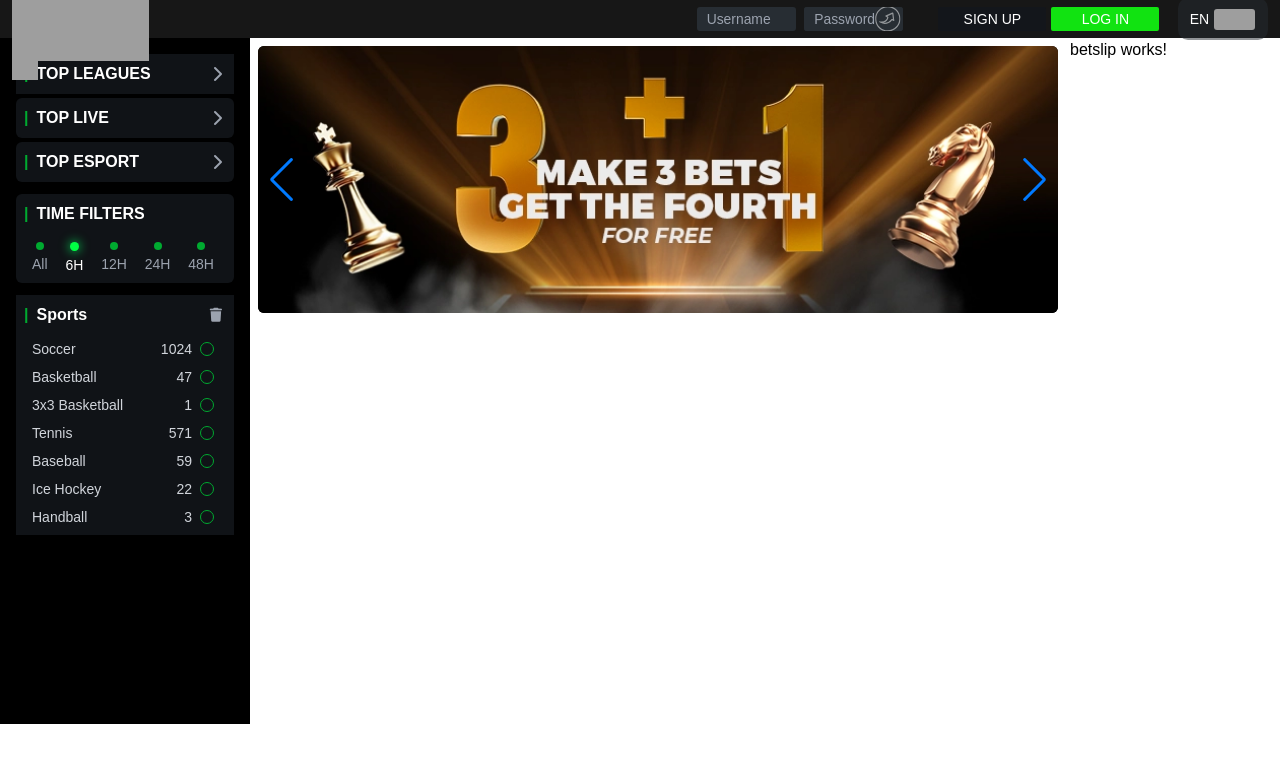
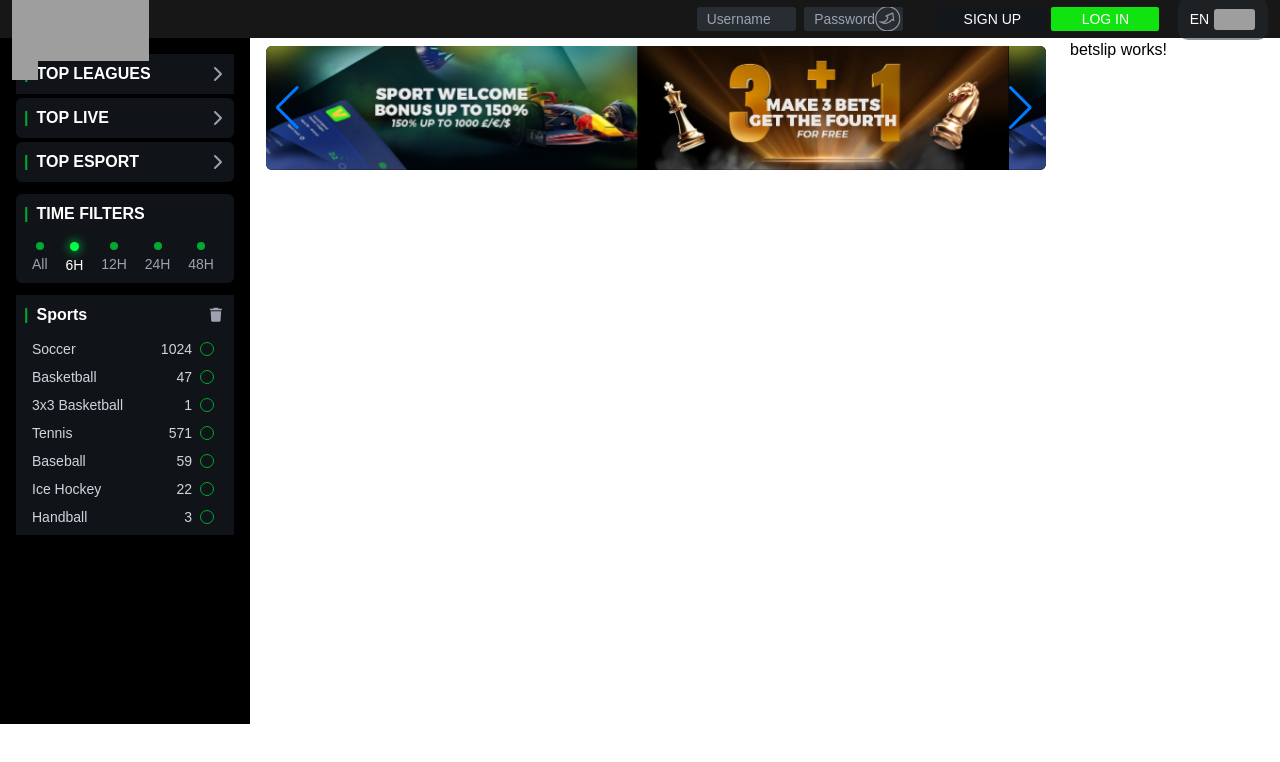
Before and after one commit to faizan99904/FlashExch, an Angular app: page / in a window 1280 px wide. Shown: the top 762 px of the page. Built offline with nearby package versions, Linux system fonts and the light colour scheme; grey boxes are pictures that could not be loaded.

Commit message:
layout and sider and swiper complete

```diff
--- a/src/layout/layout.component.html
+++ b/src/layout/layout.component.html
@@ -1,13 +1,15 @@
 <div>
     <app-header></app-header>
-    <div class="flex gap-1">
+    <div class="flex lg:gap-4 gap-0">
         <app-sidebar></app-sidebar>
-        <router-outlet></router-outlet>
-        <div class="max-md:hidden w-[242px]">
+        <div class="w-[100vw] lg:w-[calc(100vw-492px)]">
+            <router-outlet></router-outlet>
+        </div>
+        <div class="max-lg:hidden w-[242px]">
             <app-betslip></app-betslip>
         </div>
     </div>
-    <div class="md:hidden">
+    <div class="lg:hidden">
         <app-bottom-nav></app-bottom-nav>
     </div>
 </div>
--- a/src/pages/sports-book/sports-book.component.html
+++ b/src/pages/sports-book/sports-book.component.html
@@ -1,3 +1,3 @@
 <div class="w-full">
-    <div class="pr-2"> <app-swiper-card-home class="rounded-md"></app-swiper-card-home></div>
+    <div class="lg:pr-2"> <app-swiper-card-home class="lg:rounded-md"></app-swiper-card-home></div>
 </div>
--- a/src/shared/sidebar/sidebar.component.html
+++ b/src/shared/sidebar/sidebar.component.html
@@ -1,4 +1,4 @@
-<div class="w-[250px] bg-black text-white h-[calc(100dvh-114px)] max-md:absolute left-[-100%] p-4  overflow-auto">
+<div class="w-[250px] bg-black text-white h-[calc(100dvh-114px)] max-lg:absolute left-[-100%] p-4  overflow-auto">
 
 
     <!-- Dropdowns -->
--- a/src/shared/swiper-card-home/swiper-card-home.component.html
+++ b/src/shared/swiper-card-home/swiper-card-home.component.html
@@ -1,9 +1,9 @@
 <!-- Swiper container -->
-<div class="swiper mySwiper max-w-[800px] mt-2 rounded-md">
+<div class="swiper mySwiper  max-w-[calc(100vw)]  min-h-auto lg:mt-2 lg:rounded-md">
     <div class="swiper-wrapper ">
 
 
-        <div class="swiper-slide " *ngFor=" let img of swiperImages">
+        <div class="swiper-slide h-[190px]" *ngFor=" let img of swiperImages">
             <img [src]="img" alt="slide" class="w-full h-auto object-cover " />
         </div>
 
@@ -12,6 +12,7 @@
 
     </div>
     <!-- Navigation arrows -->
-    <div class="swiper-button-next"></div>
-    <div class="swiper-button-prev"></div>
+    <div class="swiper-button-next !hidden lg:!block z-10"></div>
+    <div class="swiper-button-prev !hidden lg:!block z-10"></div>
+
 </div>
--- a/src/shared/swiper-card-home/swiper-card-home.component.ts
+++ b/src/shared/swiper-card-home/swiper-card-home.component.ts
@@ -5,7 +5,7 @@ declare var Swiper: any; // 👈️ this is required to use Swiper from CDN
 @Component({
   selector: 'app-swiper-card-home',
   standalone: true,
-  imports:[NgFor],
+  imports: [NgFor],
   templateUrl: './swiper-card-home.component.html',
   styleUrl: './swiper-card-home.component.css'
 })
@@ -13,14 +13,30 @@ export class SwiperCardHomeComponent implements AfterViewInit {
   swiperImages: any = ["swiper-home/1.webp", "swiper-home/2.webp", "swiper-home/1.webp", "swiper-home/2.webp", "swiper-home/1.webp", "swiper-home/2.webp"]
 
   ngAfterViewInit(): void {
-    // @ts-ignore — ignore type issue since we use Swiper from CDN
+    // @ts-ignore — using Swiper from CDN
     const swiper = new Swiper('.mySwiper', {
-      loop: true, // 👈 Enables infinite looping
+      loop: true,
+      slidesPerView: 2.1,
       navigation: {
         nextEl: '.swiper-button-next',
         prevEl: '.swiper-button-prev',
       },
+      autoplay: {
+        delay: 3000, // Auto scroll every 3 seconds
+        disableOnInteraction: false, // Keep autoplay after manual scroll
+      },
+      breakpoints: {
+        300: {
+          slidesPerView: 1,
+        },
+        768: {
+          slidesPerView: 1,
+        },
+        1024: {
+          slidesPerView: 2.1,
+        },
+      },
     });
+  }
 
-  }
 }
```
